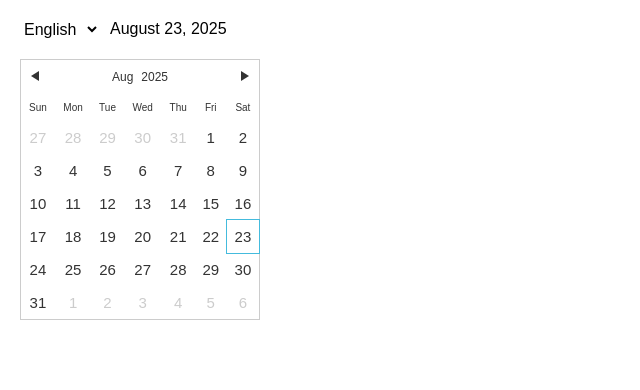
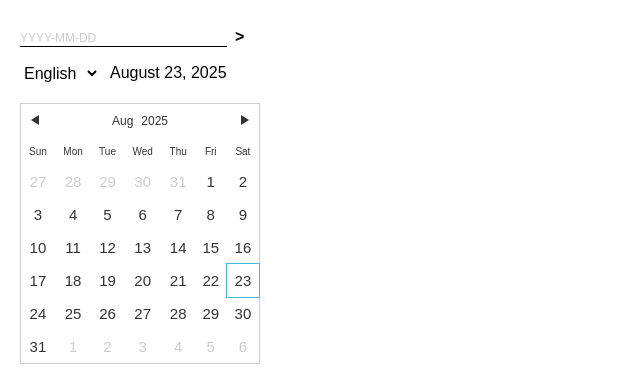
Before and after one commit to leyalaw/calendar-component, a Vue app: page / in a window 1280 px wide. Shown: the top 390 px of the page, without its empty margins (0-640 px from the left). Built offline with nearby package versions, Linux system fonts and the light colour scheme.

Commit message:
feat: добавление поля ввода в информационный блок

```diff
--- a/src/App.vue
+++ b/src/App.vue
@@ -1,7 +1,13 @@
 <template>
   <main class="container">
     <!-- Простой информационный блок -->
-    <header class="header">
+    <header class="info">
+      <!-- ввод даты -->
+      <form @submit.prevent="initialDateString = dateString">
+        <input v-model="dateString" type="text" placeholder="YYYY-MM-DD" />
+        <button type="submit">></button>
+      </form>
+      <!-- выбор локали -->
       <select v-model="currentLocaleCode">
         <option
           v-for="locale in LOCALES"
@@ -11,12 +17,14 @@
           {{ locale.name }}
         </option>
       </select>
+      <!-- отображение выбранной даты -->
       <p tabindex="0">{{ formattedSelectedDate }}</p>
     </header>
     <!-- Календарь -->
     <BaseCalendarComponent
+      :locale="currentLocaleCode"
+      :initial-date-string="initialDateString"
       @select="selectedDate = $event"
-      :locale="currentLocaleCode"
     />
   </main>
 </template>
@@ -44,6 +52,10 @@ export default {
       currentLocaleCode: LOCALE.US.code,
       /** Выбранная дата */
       selectedDate: null,
+      /** Строка даты */
+      dateString: "",
+      /** Исходная строка даты */
+      initialDateString: "",
     };
   },
   /* -------------------------------- Computed -------------------------------- */
@@ -69,9 +81,28 @@ export default {
   font-size: 1.6rem;
 }
 
-.header {
+.info {
   display: flex;
+  flex-wrap: wrap;
   gap: 1rem;
   margin-bottom: 2rem;
 }
+
+.info form {
+  width: 100%;
+}
+
+.info form input {
+  border-bottom: 1px solid black;
+}
+
+.info form input::placeholder {
+  color: #ccc;
+  font-size: 1.2rem;
+}
+
+.info form button {
+  font-weight: bold;
+  padding: 0.8rem;
+}
 </style>
```
